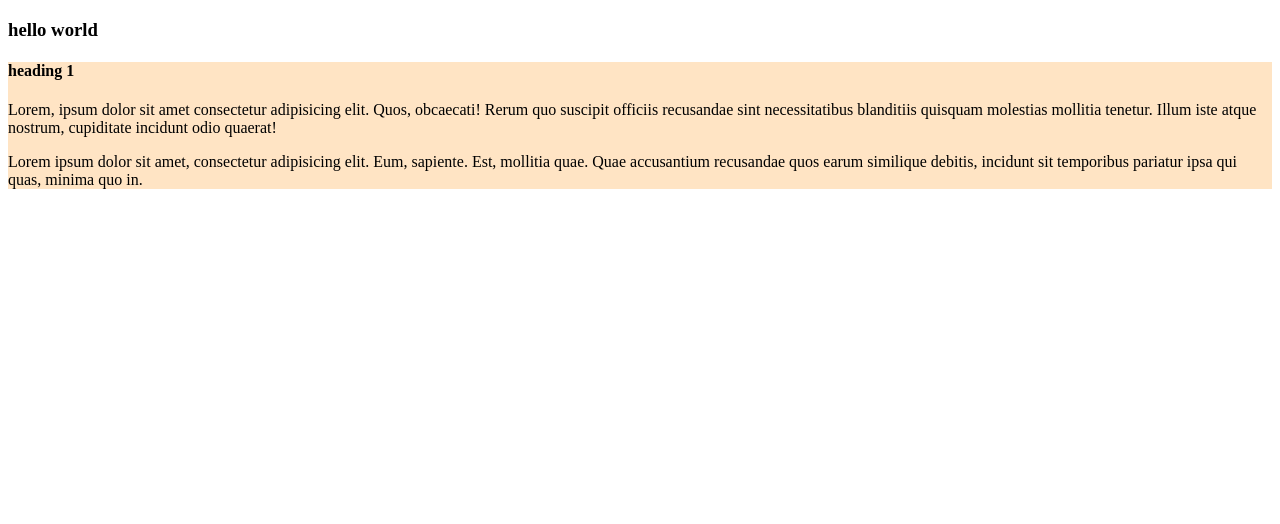
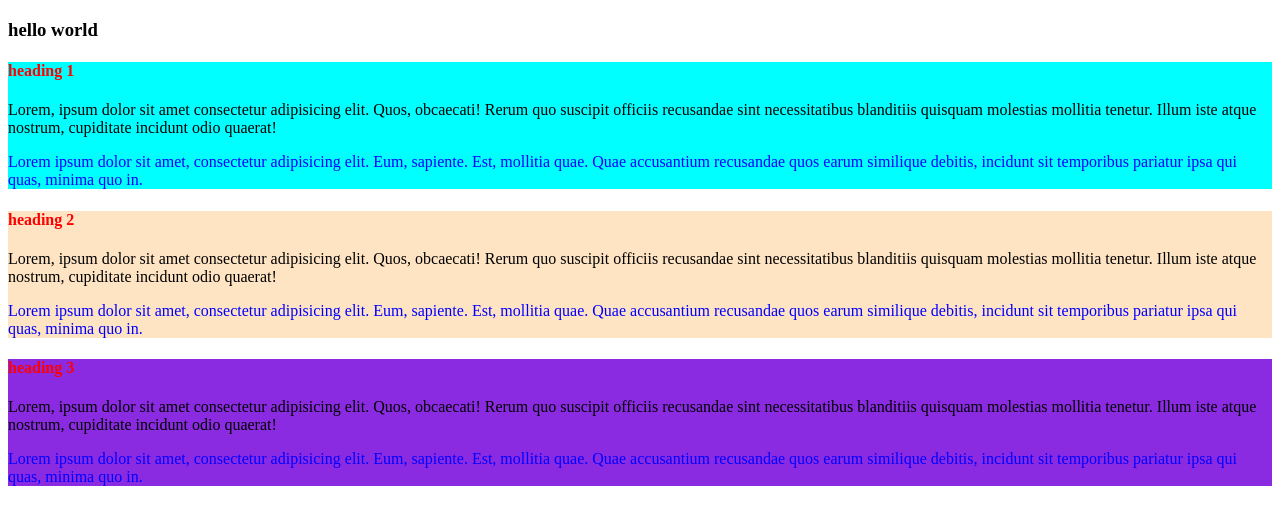
Before and after one commit to uttam2004/my-second-github-repo, a plain HTML site: page index.html in a window 1280 px wide. Drawn offline with Linux system fonts and the light colour scheme.

Commit message:
style added

```diff
--- a/index.html
+++ b/index.html
@@ -8,10 +8,20 @@
 </head>
 <body>
     <h3>hello world</h3>
-    <div>
-        <h4>heading 1</h4>
+    <div class="ab">
+        <h4 class="name">heading 1</h4>
         Lorem, ipsum dolor sit amet consectetur adipisicing elit. Quos, obcaecati! Rerum quo suscipit officiis recusandae sint necessitatibus blanditiis quisquam molestias mollitia tenetur. Illum iste atque nostrum, cupiditate incidunt odio quaerat!
-        <P>Lorem ipsum dolor sit amet, consectetur adipisicing elit. Eum, sapiente. Est, mollitia quae. Quae accusantium recusandae quos earum similique debitis, incidunt sit temporibus pariatur ipsa qui quas, minima quo in.</P>
+        <P class="collor">Lorem ipsum dolor sit amet, consectetur adipisicing elit. Eum, sapiente. Est, mollitia quae. Quae accusantium recusandae quos earum similique debitis, incidunt sit temporibus pariatur ipsa qui quas, minima quo in.</P>
+    </div>
+    <div class="cd">
+        <h4 class="name">heading 2</h4>
+        Lorem, ipsum dolor sit amet consectetur adipisicing elit. Quos, obcaecati! Rerum quo suscipit officiis recusandae sint necessitatibus blanditiis quisquam molestias mollitia tenetur. Illum iste atque nostrum, cupiditate incidunt odio quaerat!
+        <P class="collor">Lorem ipsum dolor sit amet, consectetur adipisicing elit. Eum, sapiente. Est, mollitia quae. Quae accusantium recusandae quos earum similique debitis, incidunt sit temporibus pariatur ipsa qui quas, minima quo in.</P>
+    </div>
+    <div class="ef">
+        <h4 class="name">heading 3</h4>
+        Lorem, ipsum dolor sit amet consectetur adipisicing elit. Quos, obcaecati! Rerum quo suscipit officiis recusandae sint necessitatibus blanditiis quisquam molestias mollitia tenetur. Illum iste atque nostrum, cupiditate incidunt odio quaerat!
+        <P class="collor">Lorem ipsum dolor sit amet, consectetur adipisicing elit. Eum, sapiente. Est, mollitia quae. Quae accusantium recusandae quos earum similique debitis, incidunt sit temporibus pariatur ipsa qui quas, minima quo in.</P>
     </div>
 </body>
 </html>
--- a/styless/collor.css
+++ b/styless/collor.css
@@ -1,4 +1,15 @@
-div{
+.ab{
+    background-color: aqua;
+}
+.cd{
     background-color: bisque;
-
 }
+.ef{
+    background-color: blueviolet;
+}
+.name{
+    color: red;
+}
+p{
+   color: blue;
+}
```
